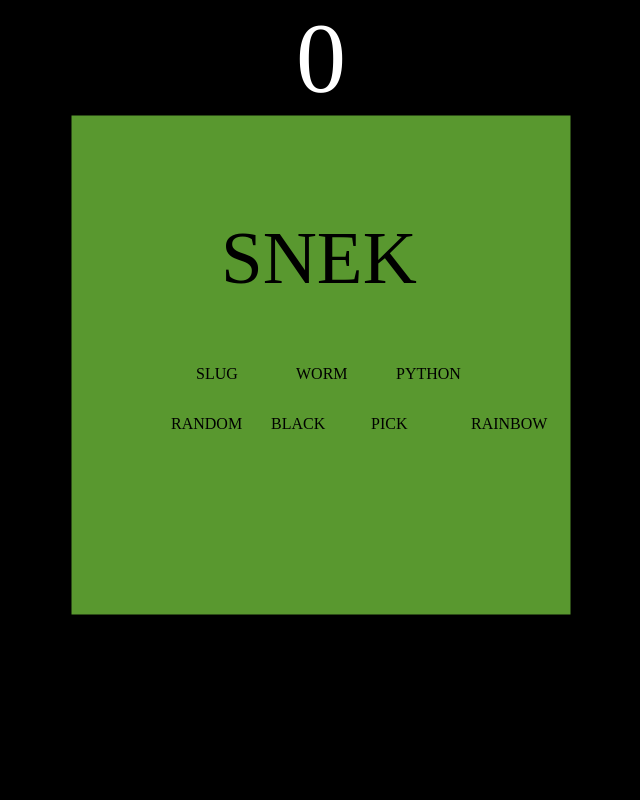
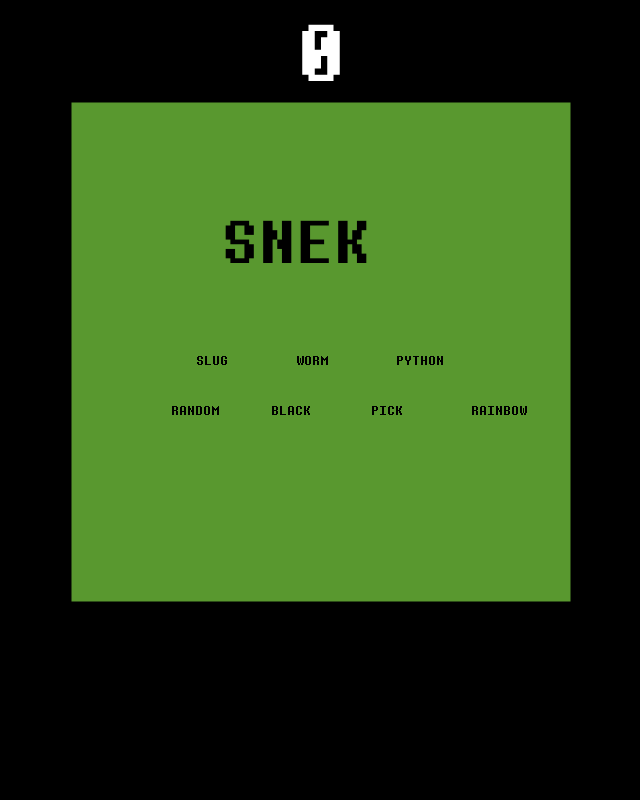
Before and after one commit to chrismcgale/snek, a PHP site: page / in a window 1280 px wide. Shown: the whole page, without its empty margins (319-959 px from the left). Run offline with PHP 8.4, Linux system fonts and the light colour scheme; some web fonts are replaced.

Commit message:
Fonts and style

```diff
--- a/style.css
+++ b/style.css
@@ -1,6 +1,8 @@
 @font-face {
   font-family: 'Undertale';
-  src: url(font/DeterminationMonoWebRegular-Z5oq.ttf);
+  src: url('fonts/DeterminationMonoWebRegular-Z5oq.ttf') format('truetype'),
+       url('fonts/DeterminationMonoWebRegular-Z5oq.eot') format('woff'),
+       url('fonts/DeterminationMonoWebRegular-Z5oq.woff');
 }
 
 * {
```
Also changed, not shown: fonts/DeterminationMonoWebRegular-Z5oq.woff (added), 1 other file.
